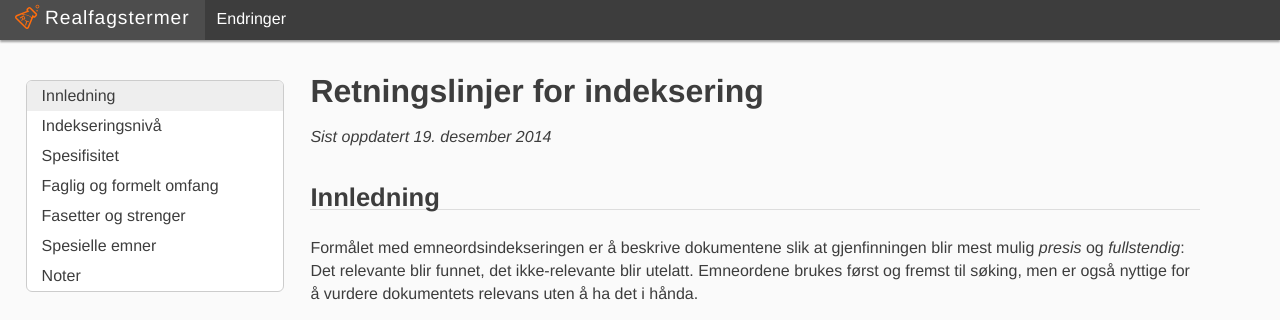
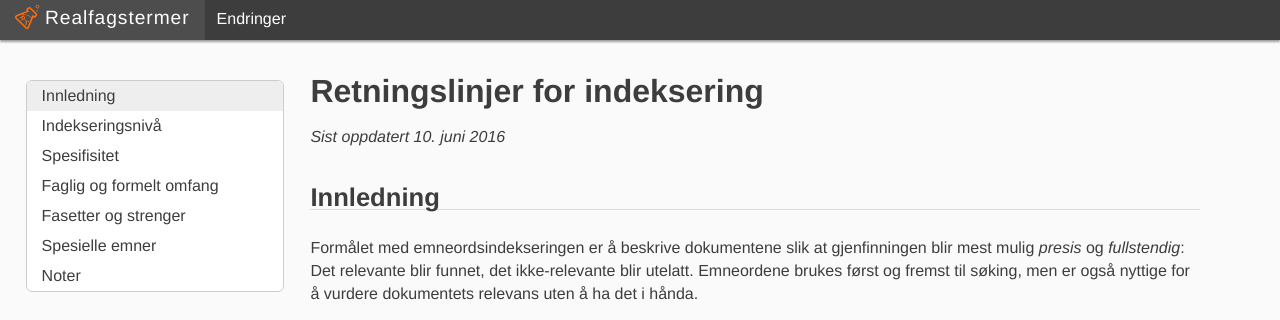
Before and after one commit to realfagstermer/realfagstermer.github.io, a Jekyll site: the page built from retningslinjer.md, in a window 1280 px wide and 900 px high. Shown: the top 320 px of the window. Built offline with Jekyll 4.4.1, drawn with Linux system fonts in a browser that asks for light colours; nearby versions of some CDN libraries; emoji names are drawn with the system emoji font; library files that are not in the unit come from our copies.

Commit message:
Oppdaterte endringsdato :)

```diff
--- a/retningslinjer.md
+++ b/retningslinjer.md
@@ -5,7 +5,7 @@ title: Retningslinjer
 
 # Retningslinjer for indeksering
 
-*Sist oppdatert 19. desember 2014*
+*Sist oppdatert 10. juni 2016*
 
 ## Innledning
 
```
